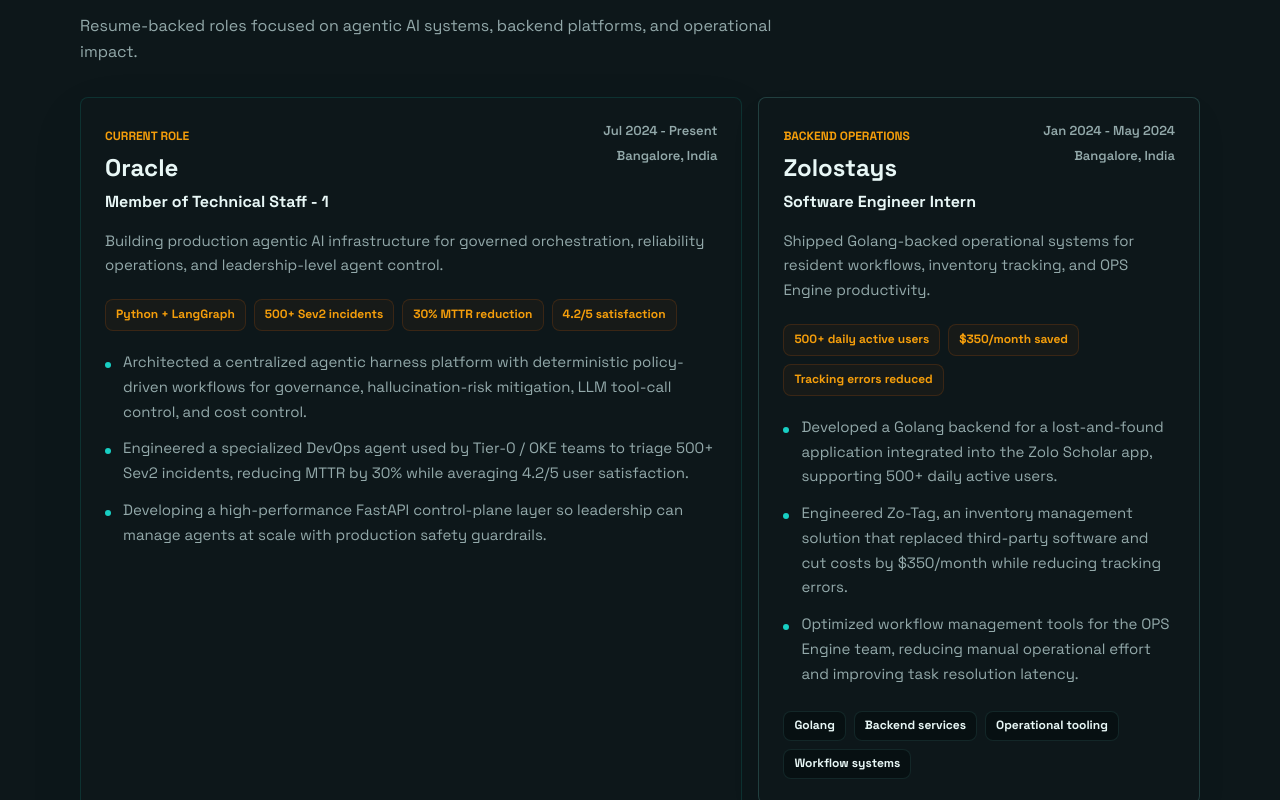
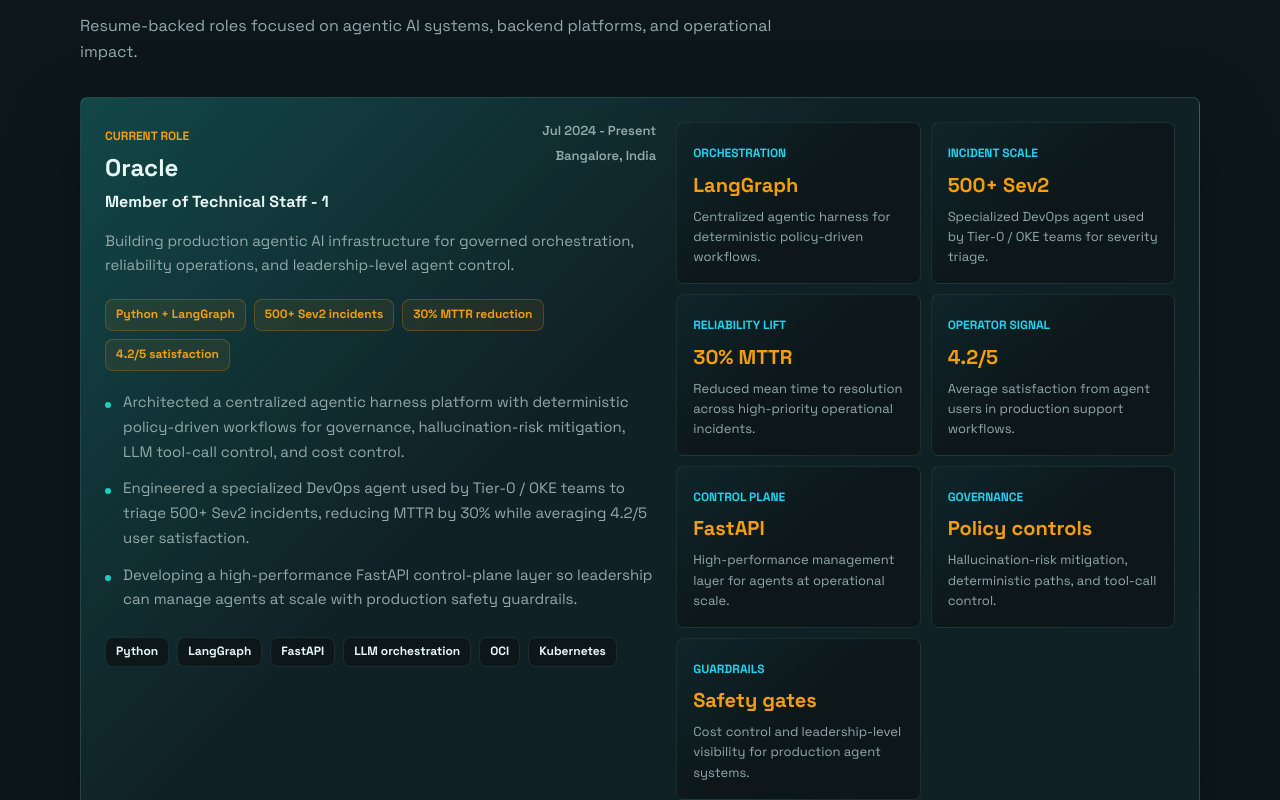
Before and after one commit to jalanprakhar/jalanprakhar, a Next.js app: page / in a window 1280 px wide. Shown: the part 1220-2020 px from the top of the page. Built offline with nearby package versions, Linux system fonts and the light colour scheme.

Commit message:
feat(03-01): split Oracle experience proof layout

```diff
--- a/src/components/ProfileSections/ProfileSections.js
+++ b/src/components/ProfileSections/ProfileSections.js
@@ -24,15 +24,20 @@
   CredentialItem,
   CredentialList,
   DetailList,
-  ExperienceGrid,
   HighlightGrid,
   ImpactList,
   MetaRow,
   MetricList,
+  OracleBody,
+  OracleFeature,
+  OracleNarrative,
+  OracleProofGrid,
+  ProofPanel,
   ProofList,
-  RoleCard,
   RoleHeader,
   RoleMeta,
+  SupportingRoleCard,
+  SupportingTimeline,
   SkillCard,
   SkillGrid,
   SkillList,
@@ -42,7 +47,10 @@
 
 const isExternal = (href) => href && href.startsWith('http')
 
-export const ExperienceSection = () => (
+export const ExperienceSection = () => {
+  const [featuredExperience, ...supportingExperiences] = experienceItems
+
+  return (
     <PageSection id="experience" tone="surface" bordered>
       <SectionInner>
         <SectionHeader>
@@ -53,9 +61,55 @@
           </SectionLead>
         </SectionHeader>
 
-      <ExperienceGrid>
-        {experienceItems.map((item, index) => (
-          <RoleCard key={`${item.company}-${item.role}`} featured={index === 0}>
+        <OracleFeature>
+          <OracleNarrative>
+            <RoleHeader>
+              <div>
+                <RoleMeta>{featuredExperience.emphasis}</RoleMeta>
+                <h3>{featuredExperience.company}</h3>
+                <p>{featuredExperience.role}</p>
+              </div>
+              <MetaRow>
+                <span>{featuredExperience.period}</span>
+                <span>{featuredExperience.location}</span>
+              </MetaRow>
+            </RoleHeader>
+
+            <OracleBody>{featuredExperience.summary}</OracleBody>
+
+            <MetricList aria-label={`${featuredExperience.company} impact metrics`}>
+              {featuredExperience.metrics.map((metric) => (
+                <li key={metric}>{metric}</li>
+              ))}
+            </MetricList>
+
+            <ImpactList>
+              {featuredExperience.impact.map((impact) => (
+                <li key={impact}>{impact}</li>
+              ))}
+            </ImpactList>
+
+            <StackList aria-label={`${featuredExperience.company} stack`}>
+              {featuredExperience.stack.map((tool) => (
+                <li key={tool}>{tool}</li>
+              ))}
+            </StackList>
+          </OracleNarrative>
+
+          <OracleProofGrid aria-label="Oracle MTS-1 proof panels">
+            {featuredExperience.proofPanels.map((panel) => (
+              <ProofPanel key={`${panel.label}-${panel.value}`}>
+                <span>{panel.label}</span>
+                <strong>{panel.value}</strong>
+                <p>{panel.description}</p>
+              </ProofPanel>
+            ))}
+          </OracleProofGrid>
+        </OracleFeature>
+
+        <SupportingTimeline aria-label="Supporting professional timeline">
+          {supportingExperiences.map((item) => (
+            <SupportingRoleCard key={`${item.company}-${item.role}`}>
               <RoleHeader>
                 <div>
                   <RoleMeta>{item.emphasis}</RoleMeta>
@@ -68,7 +122,7 @@
                 </MetaRow>
               </RoleHeader>
 
-            <p>{item.summary}</p>
+              <OracleBody>{item.summary}</OracleBody>
 
               <MetricList aria-label={`${item.company} impact metrics`}>
                 {item.metrics.map((metric) => (
@@ -87,12 +141,13 @@
                   <li key={tool}>{tool}</li>
                 ))}
               </StackList>
-          </RoleCard>
+            </SupportingRoleCard>
           ))}
-      </ExperienceGrid>
+        </SupportingTimeline>
       </SectionInner>
     </PageSection>
   )
+}
 
 export const SystemsSection = () => (
   <PageSection id="systems" bordered>
--- a/src/components/ProfileSections/ProfileSectionsStyles.js
+++ b/src/components/ProfileSections/ProfileSectionsStyles.js
@@ -13,16 +13,11 @@
 export const RoleCard = styled.article`
   display: flex;
   flex-direction: column;
-  min-height: ${({ featured }) => featured ? '420px' : 'auto'};
   padding: 24px;
-  border: 1px solid ${({ featured, theme }) => featured ? 'rgba(15, 118, 110, 0.28)' : theme.colors.border};
+  border: 1px solid ${({ theme }) => theme.colors.border};
   border-radius: 8px;
-  background: ${({ theme }) => theme.colors.surface};
-  box-shadow: ${({ featured }) => featured ? '0 22px 56px rgba(21, 21, 21, 0.08)' : '0 16px 36px rgba(21, 21, 21, 0.04)'};
-
-  &:first-child {
-    grid-row: span 2;
-  }
+  background: ${({ theme }) => theme.colors.surfaceElevated};
+  box-shadow: 0 16px 36px rgba(0, 0, 0, 0.24);
 
   > p {
     margin: 16px 0 0;
@@ -31,14 +26,109 @@
     line-height: 1.65;
   }
 
+  @media ${({ theme }) => theme.breakpoints.sm} {
+    padding: 20px;
+  }
+`
+
+export const OracleFeature = styled.article`
+  display: grid;
+  grid-template-columns: minmax(0, 1.05fr) minmax(360px, 0.95fr);
+  gap: 20px;
+  padding: 24px;
+  border: 1px solid ${({ theme }) => theme.colors.border};
+  border-radius: 8px;
+  background:
+    linear-gradient(135deg, ${({ theme }) => theme.colors.glow}, transparent 42%),
+    ${({ theme }) => theme.colors.surfaceElevated};
+  box-shadow: 0 24px 72px rgba(0, 0, 0, 0.28);
+
   @media ${({ theme }) => theme.breakpoints.lg} {
-    &:first-child {
-      grid-row: auto;
-    }
+    grid-template-columns: 1fr;
   }
 
   @media ${({ theme }) => theme.breakpoints.sm} {
-    min-height: auto;
+    padding: 20px;
+  }
+`
+
+export const OracleNarrative = styled.div`
+  min-width: 0;
+`
+
+export const OracleBody = styled.p`
+  margin: 16px 0 0;
+  color: ${({ theme }) => theme.colors.mutedText};
+  font-size: 15px;
+  line-height: 1.65;
+`
+
+export const OracleProofGrid = styled.div`
+  display: grid;
+  grid-template-columns: repeat(2, minmax(0, 1fr));
+  gap: 10px;
+
+  @media ${({ theme }) => theme.breakpoints.sm} {
+    grid-template-columns: 1fr;
+  }
+`
+
+export const ProofPanel = styled.div`
+  min-height: 128px;
+  padding: 16px;
+  border: 1px solid ${({ theme }) => theme.colors.softBorder};
+  border-radius: 8px;
+  background:
+    linear-gradient(140deg, rgba(34, 211, 238, 0.08), transparent 48%),
+    ${({ theme }) => theme.colors.surface};
+
+  span {
+    display: inline-flex;
+    color: ${({ theme }) => theme.colors.cyan};
+    font-size: 12px;
+    font-weight: 800;
+    line-height: 1.3;
+    letter-spacing: 0;
+    text-transform: uppercase;
+  }
+
+  strong {
+    display: block;
+    margin-top: 8px;
+    color: ${({ theme }) => theme.colors.warmSignal};
+    font-size: 20px;
+    font-weight: 800;
+    line-height: 1.15;
+  }
+
+  p {
+    margin: 10px 0 0;
+    color: ${({ theme }) => theme.colors.mutedText};
+    font-size: 13px;
+    line-height: 1.55;
+  }
+`
+
+export const SupportingTimeline = styled.div`
+  display: grid;
+  grid-template-columns: repeat(2, minmax(0, 1fr));
+  gap: 16px;
+  margin-top: 16px;
+
+  @media ${({ theme }) => theme.breakpoints.md} {
+    grid-template-columns: 1fr;
+  }
+`
+
+export const SupportingRoleCard = styled.article`
+  display: flex;
+  flex-direction: column;
+  padding: 22px;
+  border: 1px solid ${({ theme }) => theme.colors.softBorder};
+  border-radius: 8px;
+  background: ${({ theme }) => theme.colors.surface};
+
+  @media ${({ theme }) => theme.breakpoints.sm} {
     padding: 20px;
   }
 `
@@ -111,9 +201,9 @@
     align-items: center;
     min-height: 32px;
     padding: 6px 10px;
-    border: 1px solid rgba(180, 83, 9, 0.22);
+    border: 1px solid rgba(245, 158, 11, 0.24);
     border-radius: 8px;
-    background: rgba(180, 83, 9, 0.06);
+    background: rgba(245, 158, 11, 0.08);
     color: ${({ theme }) => theme.colors.warmSignal};
     font-size: 12px;
     font-weight: 800;
@@ -161,7 +251,7 @@
     padding: 6px 10px;
     border: 1px solid ${({ theme }) => theme.colors.softBorder};
     border-radius: 8px;
-    background: ${({ theme }) => theme.colors.page};
+    background: ${({ theme }) => theme.colors.surface};
     color: ${({ theme }) => theme.colors.text};
     font-size: 12px;
     font-weight: 700;
--- a/src/constants/constants.js
+++ b/src/constants/constants.js
@@ -55,6 +55,43 @@
       'Building production agentic AI infrastructure for governed orchestration, reliability operations, and leadership-level agent control.',
     metrics: ['Python + LangGraph', '500+ Sev2 incidents', '30% MTTR reduction', '4.2/5 satisfaction'],
     stack: ['Python', 'LangGraph', 'FastAPI', 'LLM orchestration', 'OCI', 'Kubernetes'],
+    proofPanels: [
+      {
+        label: 'Orchestration',
+        value: 'LangGraph',
+        description: 'Centralized agentic harness for deterministic policy-driven workflows.',
+      },
+      {
+        label: 'Incident scale',
+        value: '500+ Sev2',
+        description: 'Specialized DevOps agent used by Tier-0 / OKE teams for severity triage.',
+      },
+      {
+        label: 'Reliability lift',
+        value: '30% MTTR',
+        description: 'Reduced mean time to resolution across high-priority operational incidents.',
+      },
+      {
+        label: 'Operator signal',
+        value: '4.2/5',
+        description: 'Average satisfaction from agent users in production support workflows.',
+      },
+      {
+        label: 'Control plane',
+        value: 'FastAPI',
+        description: 'High-performance management layer for agents at operational scale.',
+      },
+      {
+        label: 'Governance',
+        value: 'Policy controls',
+        description: 'Hallucination-risk mitigation, deterministic paths, and tool-call control.',
+      },
+      {
+        label: 'Guardrails',
+        value: 'Safety gates',
+        description: 'Cost control and leadership-level visibility for production agent systems.',
+      },
+    ],
     impact: [
       'Architected a centralized agentic harness platform with deterministic policy-driven workflows for governance, hallucination-risk mitigation, LLM tool-call control, and cost control.',
       'Engineered a specialized DevOps agent used by Tier-0 / OKE teams to triage 500+ Sev2 incidents, reducing MTTR by 30% while averaging 4.2/5 user satisfaction.',
```
Lines whose indentation alone changed are shown as unchanged.
